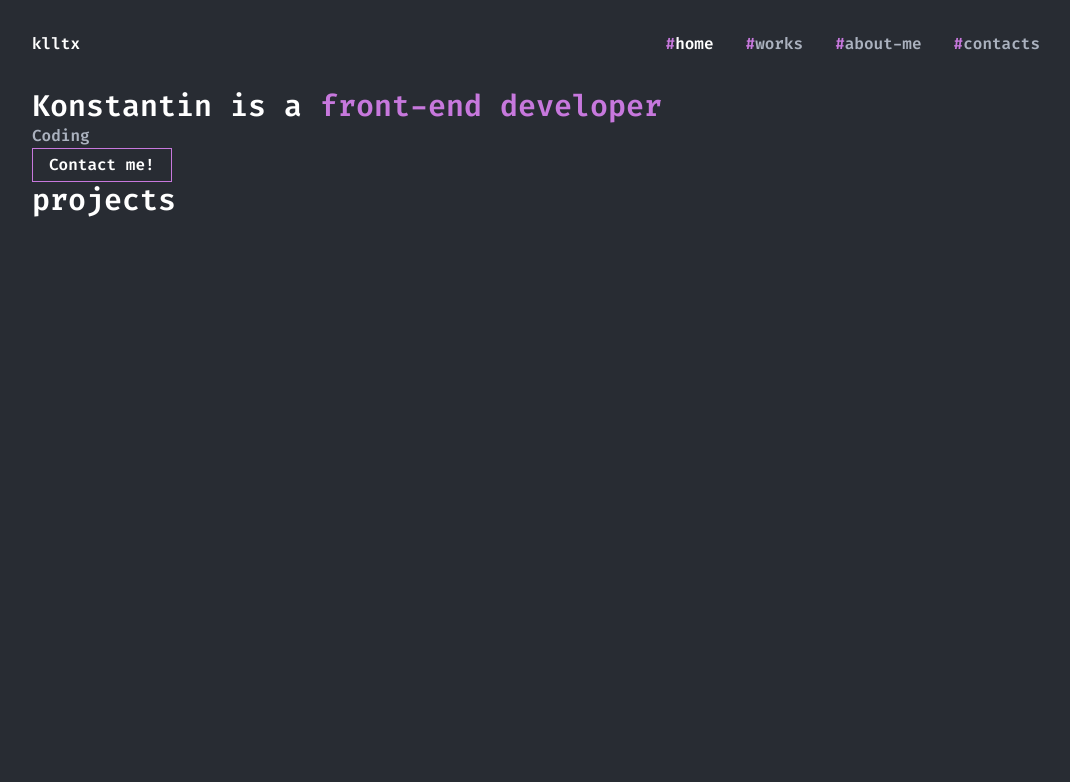
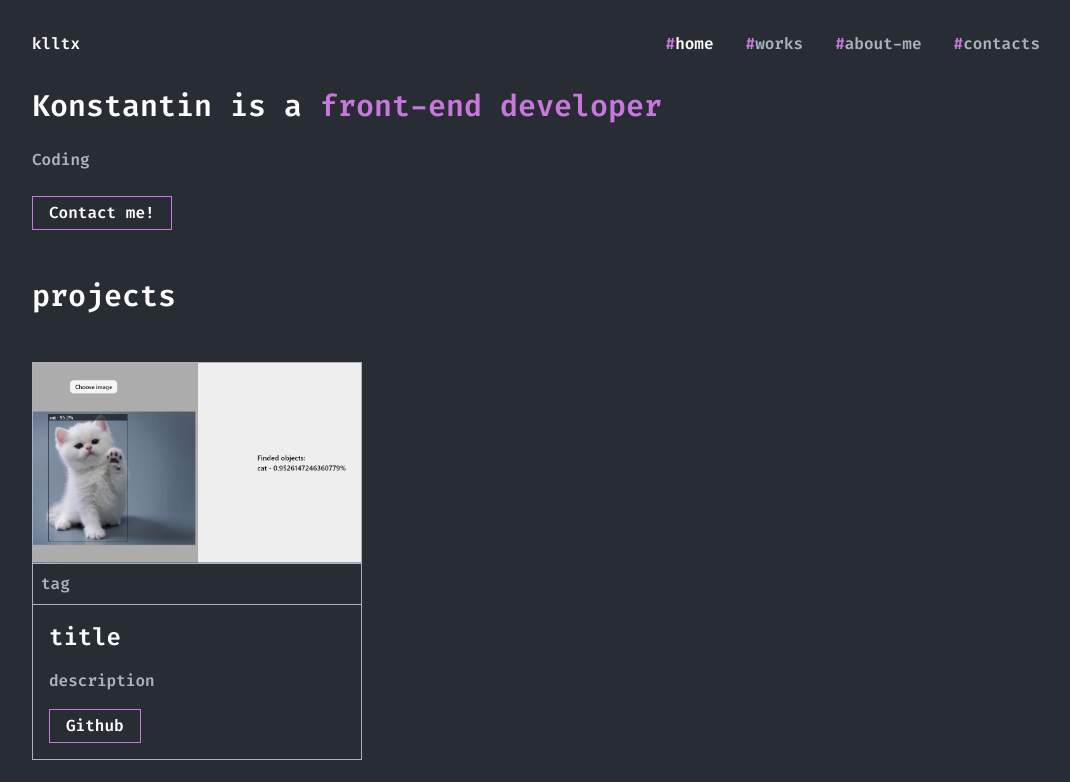
Before and after one commit to insxmnea/cv, a React (Create React App) app: page /home in a window 1280 px wide. Shown: the top 782 px of the page, without its empty margins (96-1166 px from the left). Built offline with nearby package versions, Linux system fonts and the light colour scheme.

Commit message:
add project card

```diff
--- a/src/components/Header/Header.module.scss
+++ /dev/null
@@ -1,21 +0,0 @@
-.wrapper {
-  @apply flex py-8 justify-between;
-
-  .logo {
-    @apply text-white;
-  }
-
-  .link, .current {
-    @apply text-gray mx-4;
-
-    &:before {
-      @apply text-purple;
-
-      content: '#';
-    }
-  }
-
-  .current {
-    @apply text-white;
-  }
-}
--- a/src/components/Header/index.tsx
+++ b/src/components/Header/index.tsx
@@ -1,15 +1,14 @@
 import React from 'react';
-import styles from './Header.module.scss';
 
 function Header() {
   return (
-    <header className={styles.wrapper}>
-      <div className={styles.logo}>klltx</div>
+    <header className='flex py-8 justify-between'>
+      <div className='text-white'>klltx</div>
       <div className='flex'>
-        <a className={styles.current}>home</a>
-        <a className={styles.link}>works</a>
-        <a className={styles.link}>about-me</a>
-        <a className={styles.link}>contacts</a>
+        <a className='current'>home</a>
+        <a className='link'>works</a>
+        <a className='link'>about-me</a>
+        <a className='link'>contacts</a>
         {/* <div>EN</div> */}
       </div>
     </header>
--- a/src/components/HomePage/index.tsx
+++ b/src/components/HomePage/index.tsx
@@ -1,5 +1,6 @@
 import React from 'react';
 import Header from '../Header';
+import ProjectCard from '../ProjectCard';
 
 function HomePage() {
   return (
@@ -8,12 +9,15 @@ function HomePage() {
       <div>
         <div>
           <h1>Konstantin is a <span className='text-purple'>front-end developer</span></h1>
-          <p>Coding</p>
+          <p className='py-6'>Coding</p>
           <button>Contact me!</button>
         </div>
       </div>
       <div>
-        <h1>projects</h1>
+        <h1 className='py-12'>projects</h1>
+        <div className='flex'>
+          <ProjectCard />
+        </div>
       </div>
     </div>
   );
--- /dev/null
+++ b/src/components/ProjectCard/index.tsx
@@ -0,0 +1,20 @@
+import React from 'react';
+import image from './../../assets/projectImg/neuralml5.jpg'
+
+function ProjectCard() {
+  return (
+    <div className='w-[330px] border border-gray'>
+      <img src={image} className='h-[200px] overflow-hidden object-cover' />
+      <div className='border border-gray p-2 border-x-0'>
+        <p>tag</p>
+      </div>
+      <div className='p-4'>
+        <h1 className='text-2xl'>title</h1>
+        <p className='py-4'>description</p>
+        <button>Github</button>
+      </div>
+    </div>
+  );
+}
+
+export default ProjectCard;
--- a/src/index.scss
+++ b/src/index.scss
@@ -25,3 +25,18 @@ p {
 button {
   @apply border text-base text-white border-purple py-1 px-4;
 }
+
+.link,
+.current {
+  @apply text-gray mx-4;
+
+  &:before {
+    @apply text-purple;
+
+    content: '#';
+  }
+}
+
+.current {
+  @apply text-white;
+}
```
Also changed, not shown: src/assets/projectImg/neuralml5.jpg (added).
